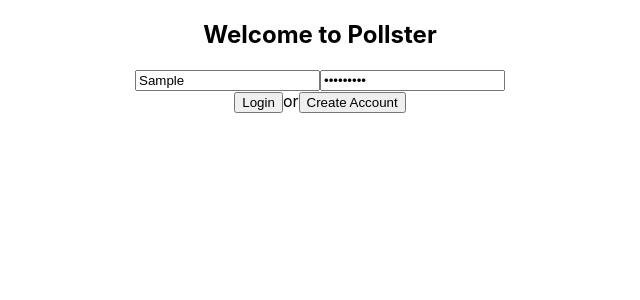
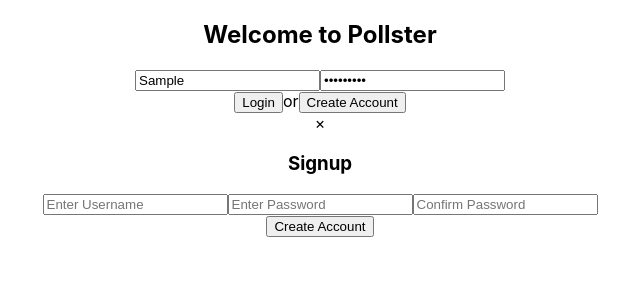
Before and after one commit to luhook04/pollster, a React (Create React App) app: page / in a window 1280 px wide. Both pictures are taken after typing "Sample", "Sample123" into the empty fields and a click on the button "Create Account". Shown: the top 300 px of the page, without its empty margins (320-960 px from the left). Built offline with nearby package versions, Linux system fonts and the light colour scheme.

Commit message:
Move the user state to App.tsx

```diff
--- a/src/App.tsx
+++ b/src/App.tsx
@@ -1,4 +1,4 @@
-import React, { createContext, useEffect, useReducer } from 'react';
+import React, { createContext, useState, useEffect, useReducer } from 'react';
 import './App.css';
 import Header from './components/Header';
 import Login from './components/Login';
@@ -22,6 +22,10 @@ const App = () => {
     isAuthenticated: false,
     token: null,
   };
+  const [user, setUser] = useState<{ username: string; password: string }>({
+    username: '',
+    password: '',
+  });
   const [state, dispatch] = useReducer(authReducer, initialState);
 
   useEffect(() => {
@@ -34,7 +38,11 @@ const App = () => {
   return (
     <AuthContext.Provider value={{ state, dispatch }}>
       <div className="App">
-        {state.isAuthenticated ? <Header /> : <Login />}
+        {state.isAuthenticated ? (
+          <Header />
+        ) : (
+          <Login user={user} setUser={setUser} />
+        )}
       </div>
     </AuthContext.Provider>
   );
--- a/src/components/Login.tsx
+++ b/src/components/Login.tsx
@@ -2,13 +2,15 @@ import React, { useState, useContext, useEffect } from 'react';
 import { AuthContext } from '../App';
 import Signup from './Signup';
 
-const Login = () => {
+const Login = ({
+  user,
+  setUser,
+}: {
+  user: { username: string; password: string };
+  setUser: any;
+}) => {
   const value = useContext(AuthContext);
 
-  const [user, setUser] = useState<{ username: string; password: string }>({
-    username: '',
-    password: '',
-  });
   const [errorPopup, setErrorPopup] = useState<boolean>(false);
   const [errorMessage, setErrorMessage] = useState<string>('');
   const [signupForm, setSignupForm] = useState<boolean>(false);
@@ -67,7 +69,6 @@ const Login = () => {
         <form onSubmit={handleLogin} action="POST">
           <div>
             <input
-              id="input"
               type="text"
               placeholder="Enter Username"
               name="username"
--- a/src/components/Signup.tsx
+++ b/src/components/Signup.tsx
@@ -1,7 +1,54 @@
 import React, { useState, useContext, useRef, useEffect } from 'react';
 
 const Signup = () => {
-  return <div></div>;
+  const [user, setUser] = useState<{
+    username: string;
+    password: string;
+    'confirm-password': string;
+  }>({
+    username: '',
+    password: '',
+    'confirm-password': '',
+  });
+
+  const handleChange = (e: React.ChangeEvent<HTMLInputElement>): void => {
+    setUser({ ...user, [e.target.name]: e.target.value });
+  };
+
+  return (
+    <div>
+      <span>&times;</span>
+      <h3>Signup</h3>
+      <form action="POST">
+        <div>
+          <input
+            type="text"
+            placeholder="Enter Username"
+            name="username"
+            value={user.username}
+            onChange={handleChange}
+          />
+          <input
+            type="password"
+            placeholder="Enter Password"
+            name="password"
+            value={user.password}
+            onChange={handleChange}
+          />
+          <input
+            type="password"
+            placeholder="Confirm Password"
+            name="confirm-password"
+            value={user['confirm-password']}
+            onChange={handleChange}
+          />
+        </div>
+        <div>
+          <button type="submit">Create Account</button>
+        </div>
+      </form>
+    </div>
+  );
 };
 
 export default Signup;
```
Also changed, not shown: 1 other file (tests, documents, lock files or other folders).
